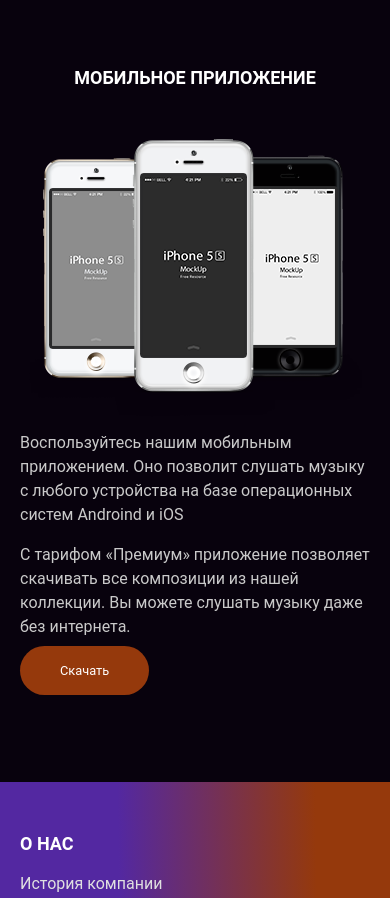
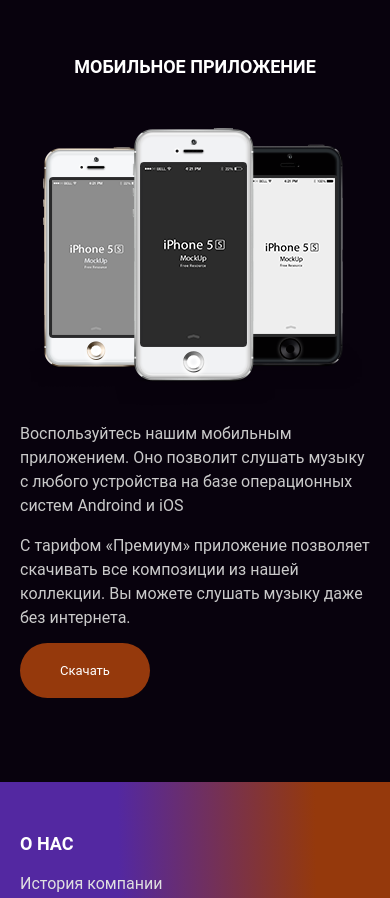
Before and after one commit to RickoBo/layout-designer-project-lvl2, a website: page src/index.html in a window 390 px wide. Shown: the part 4320-5218 px from the top of the page. Drawn offline with Linux system fonts and the light colour scheme.

Commit message:
news section fix

```diff
--- a/src/index.html
+++ b/src/index.html
@@ -52,8 +52,8 @@
     </section>
 
     <main>
-      <section id="page-pricing" class="pt-100">
-        <div class="container">
+      <section id="page-pricing" class="container pt-100">
+
           <h2 class="mb-48 text-center">Формы подписки</h2>
           <div class="pricing">
             <div class="pricing__item bg-free">
@@ -97,7 +97,7 @@
               и слушать музыку без подключения к интернету
             </p>
           </div>
-        </div>
+
       </section>
 
       <section id="page-news" class="container pt-100">
@@ -151,14 +151,14 @@
 
         <section id="page-app" class="container pt-100 mb-100">
           <h2 class="mb-48 text-center">Мобильное приложение</h2>
-          <div class="d-flex gap-50 mobile-lg">
+          <div class="d-flex gap-40 mobile-lg">
             <div class="w-50 mobile-width-lg align-center order-lg">
-              <p class="mt-14 mb-16  fz-16">
+              <p class="mt-16 mb-16  fz-16">
                 Воспользуйтесь нашим мобильным приложением. Оно позволит слушать
                 музыку с любого устройства на базе операционных систем Androind и
                 iOS
               </p>
-              <p class="mb-16  fz-16" >
+              <p class="mb-25  fz-16" >
                 С тарифом «Премиум» приложение позволяет скачивать все композиции
                 из нашей коллекции. Вы можете слушать музыку даже без интернета.
               </p>
--- a/src/scss/_general.scss
+++ b/src/scss/_general.scss
@@ -136,8 +136,8 @@
   gap: 24px;
 }
 
-.gap-50 {
-  gap: 50px;
+.gap-40 {
+  gap: 40px;
 }
 
 .order-lg {
@@ -165,11 +165,11 @@
 }
 
 .btn-download {
-  padding: 17px 40px;
+  padding: 20px 40px;
 
   border: none;
   border-radius: 32px;
-  font-size: 12.8px;
+  font-size: 13px;
   color: $white;
   font-weight: normal;
 
--- a/src/scss/_margin.scss
+++ b/src/scss/_margin.scss
@@ -10,8 +10,8 @@
   margin-bottom: 40px;
 }
 
-.mt-14 {
-  margin-top: 14px;
+.mt-16 {
+  margin-top: 16px;
 }
 
 .mr-16 {
--- a/src/scss/_padding.scss
+++ b/src/scss/_padding.scss
@@ -12,7 +12,7 @@
 }
 
 .pt-65 {
-  padding-top: 75px;
+  padding-top: 64px;
 }
 
 .pt-80 {
```
Also changed, not shown: src/css/app.css, 1 other file.
